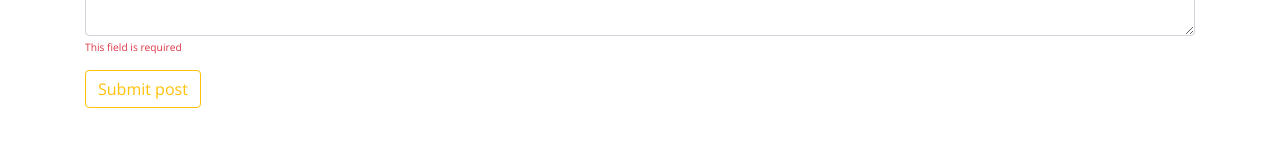
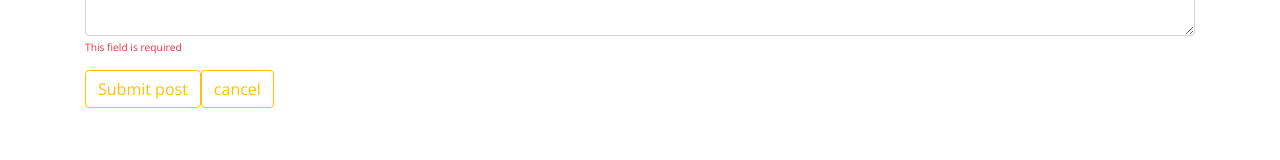
Before and after one commit to lenn3k/ngx-broken-blog, an Angular app: page /topic/1/new-post in a window 1280 px wide. Shown: the part 350-510 px from the top of the page. Built offline with nearby package versions, Linux system fonts and the light colour scheme; some icons are missing.

Commit message:
Add cancel button to edit/create topic and create post

```diff
--- a/src/app/pages/post-edit-page/post-edit-page.component.html
+++ b/src/app/pages/post-edit-page/post-edit-page.component.html
@@ -15,6 +15,7 @@
     </div>
 
     <button class="btn btn-outline-warning" (click)="submitPost()">Submit post</button>
+    <button class="btn btn-outline-warning" [routerLink]="['../']">cancel</button>
   </form>
 
 </div>
--- a/src/app/pages/topic-edit-page/topic-edit-page.component.html
+++ b/src/app/pages/topic-edit-page/topic-edit-page.component.html
@@ -15,6 +15,7 @@
     </div>
 
     <button class="btn btn-outline-warning" (click)="submitTopic()">{{topic?'Update':'Create'}} topic</button>
+    <button class="btn btn-outline-warning" [routerLink]="['../']">cancel</button>
   </form>
 
 </div>
```
